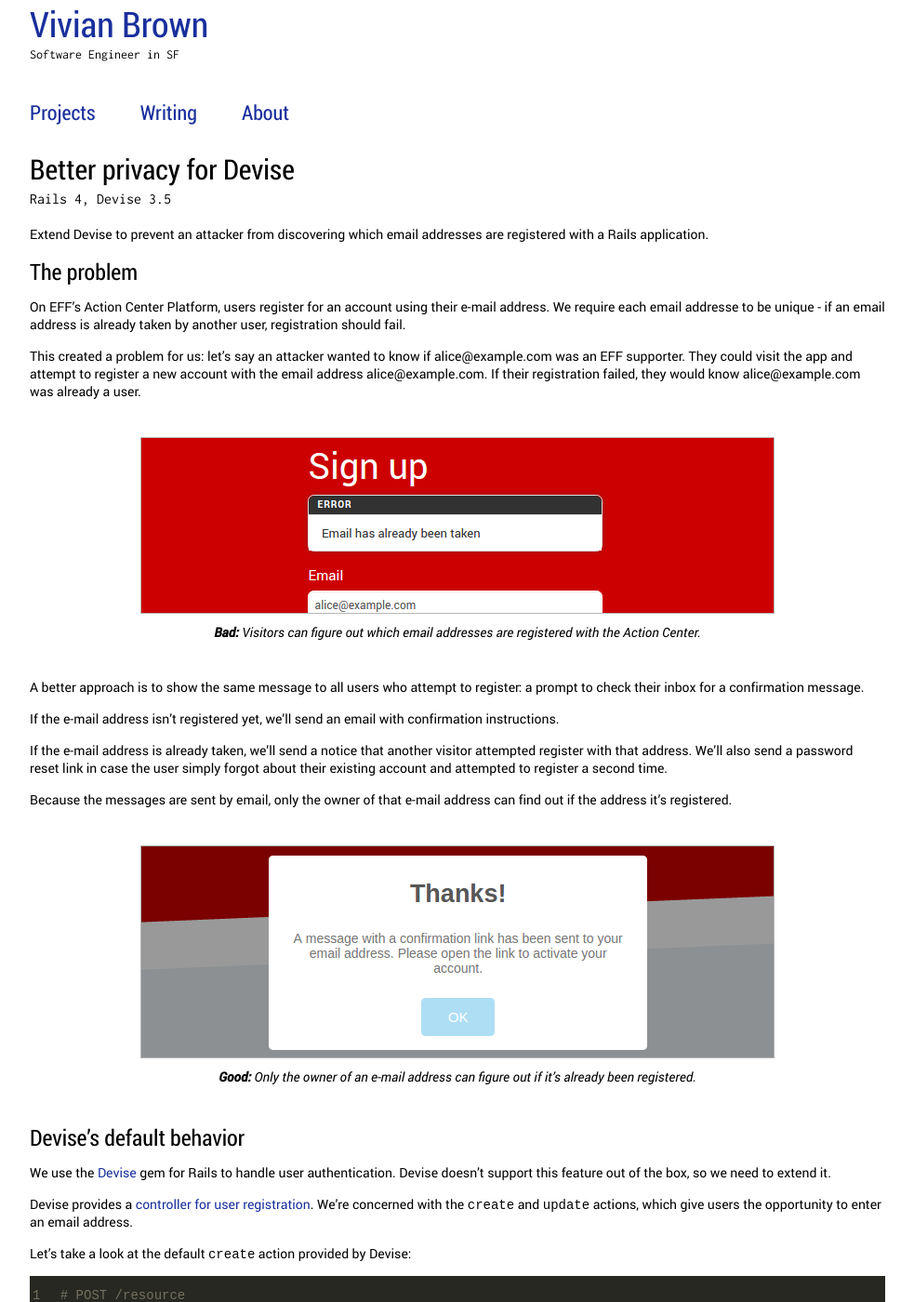
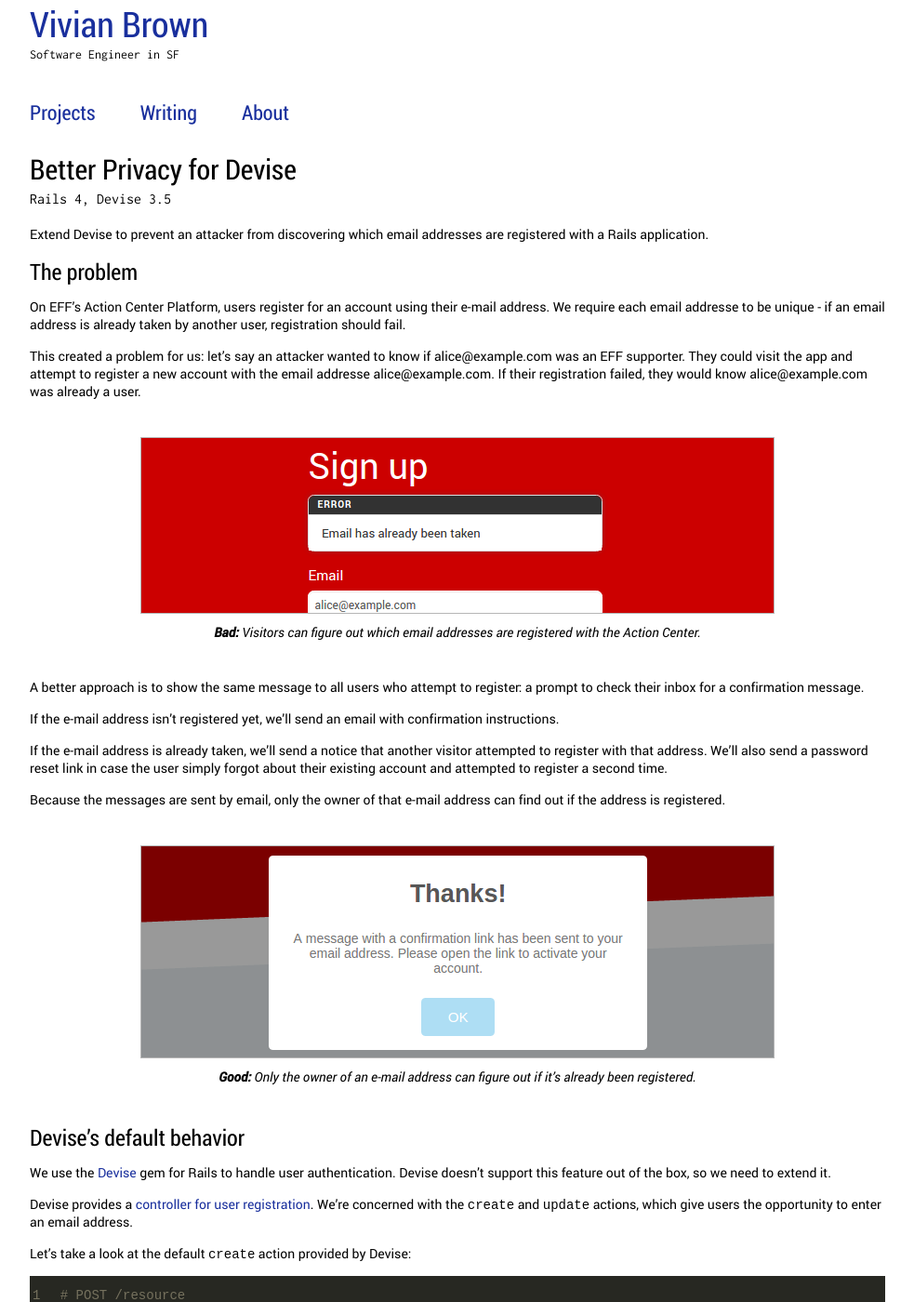
Before and after one commit to vbrown608/jekyll-portfolio, a Jekyll site: the page built from _blog_posts/rails-email-privacy.md, in a window 1280 px wide and 1400 px high. Shown: the whole window at 93% size, without its empty margins (148-1131 px from the left). Built offline with Jekyll 4.4.1, drawn with Linux system fonts in a browser that asks for light colours; some of the changed text lies outside the part shown.

Commit message:
Fix typos

```diff
--- a/_blog_posts/rails-email-privacy.md
+++ b/_blog_posts/rails-email-privacy.md
@@ -1,5 +1,5 @@
 ---
-title: Better privacy for Devise
+title: Better Privacy for Devise
 date: 2017-01-03T10:20:00Z
 keywords: Rails 4, Devise 3.5
 summary: Extend Devise to prevent an attacker from discovering which email addresses are registered with a Rails application.
@@ -10,7 +10,7 @@
 
 On EFF's Action Center Platform, users register for an account using their e-mail address. We require each email addresse to be unique - if an email address is already taken by another user, registration should fail.
 
-This created a problem for us: let's say an attacker wanted to know if alice@example.com was an EFF supporter. They could visit the app and attempt to register a new account with the email address alice@example.com. If their registration failed, they would know alice@example.com was already a user.
+This created a problem for us: let's say an attacker wanted to know if alice@example.com was an EFF supporter. They could visit the app and attempt to register a new account with the email addresse alice@example.com. If their registration failed, they would know alice@example.com was already a user.
 
 ![Screenshot of the user registration page with bad email privacy setup. Users see an error message letting them know the email they tried to register is already taken.](/images/signup-bad-privacy.png){:class='center'}
 *__Bad:__ Visitors can figure out which email addresses are registered with the Action Center.*{:class='caption'}
@@ -19,9 +19,9 @@
 
 If the e-mail address isn't registered yet, we'll send an email with confirmation instructions.
 
-If the e-mail address is already taken, we'll send a notice that another visitor attempted register with that address. We'll also send a password reset link in case the user simply forgot about their existing account and attempted to register a second time.
+If the e-mail address is already taken, we'll send a notice that another visitor attempted to register with that address. We'll also send a password reset link in case the user simply forgot about their existing account and attempted to register a second time.
 
-Because the messages are sent by email, only the owner of that e-mail address can find out if the address it's registered.
+Because the messages are sent by email, only the owner of that e-mail address can find out if the address is registered.
 
 ![Screenshot of the user registration page with a better email privacy setup. After attempting to register, users see a message that says, "A message with the confirmation link has been sent to your email address."](/images/signup-good-privacy.png){:class='center'}
 *__Good:__ Only the owner of an e-mail address can figure out if it's already been registered.*{:class='caption'}
@@ -73,7 +73,7 @@
 {% endhighlight %}
 *app/controllers/registrations_controller.rb*
 
-At this point, we could override the `create` and `update` actions from the original controller and be done. But we'd have to duplicate a lot of logic from the parent controller - nothing changes for users who register with an e-mail that isn't already in use.
+At this point, we could override the `create` and `update` actions from the original controller and be done. But we'd have to duplicate a lot of logic from the parent controller. Nothing changes for users who register with an e-mail that isn't already in use.
 
 Another approach might be to check for a duplicate email address and then call the parent method via `super`. If the address is a duplicate, we'd set a fake success message and email a password reset token. If it's not, we'd proceed with the parent method.
 
@@ -178,7 +178,7 @@
 
 ## Overriding the update action
 
-Our `create` action is working great - time to turn our attention to the `update` action. The `update` action is called when users attempt to change the e-mail address or password associated with their account.
+Our `create` action is working great. Time to turn our attention to the `update` action. The `update` action is called when users attempt to change the e-mail address or password associated with their account.
 
 When users attempt to change their e-mail address, a confirmation link is sent to the new address. Their account continues to be associated with their old address until the confirm the new one. The new address is stored as "unconfirmed" until they click the confirmation link.
 
```
Also changed, not shown: other parts of _blog_posts/rails-email-privacy.md (+1 -1 lines).
